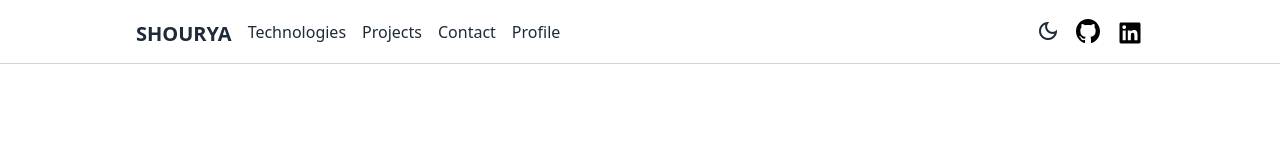
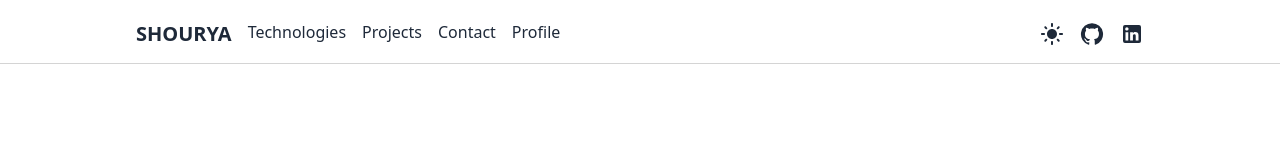
Before and after one commit to AryanShourya/My_portfolio, a React (Vite) app: page / in a window 1280 px wide. Shown: the top 160 px of the page. Built offline with nearby package versions, Linux system fonts and the light colour scheme.

Commit message:
improved dark mode

```diff
--- a/src/components/Navbar.jsx
+++ b/src/components/Navbar.jsx
@@ -1,15 +1,19 @@
-//import React from 'react'
+import GitHubIcon from '@mui/icons-material/GitHub';
+import LinkedInIcon from '@mui/icons-material/LinkedIn';
+import LightModeIcon from '@mui/icons-material/LightMode';
+import DarkModeIcon from '@mui/icons-material/DarkMode';
 import PropTypes from "prop-types"
+import { Link } from "react-scroll";
 
 
 export default function Navbar(props) {
 
 
   return (
-    <nav className={`fixed bg-${props.mode} text-${props.textColor}
+    <nav className={`fixed block bg-${props.mode} text-${props.textColor}
                      md:justify-items-center
                      content-center min-h-15 w-screen top-1 sm:min-w-[500px]
-                     border-neutral-300 border-b-1`}>
+                     border-neutral-300 border-b-[0.3px]`}>
       <div className="flex md:hidden justify-between">
         <ul className=" p-2 flex w-screen">
             <li >
@@ -18,10 +22,16 @@ export default function Navbar(props) {
         </ul>
         <ul className="flex p-2 space-x-4">
             <li >
-                <button onClick={props.changeTheme}>
-                    <span className="material-symbols-outlined ">dark_mode</span>
+                <button onClick={props.changeTheme}
+                    className={`${props.mode =='white'?"hidden":"block"}`}>
+                    <DarkModeIcon />
+                </button>
+                <button onClick={props.changeTheme}
+                    className={`${props.mode=="black"?"hidden":"block"}`}>
+                    <LightModeIcon/>
                 </button>
             </li>
+
             <li >
                 <button >
                 <span className="material-symbols-outlined dark:fill-neutral-200">menu</span>
@@ -33,36 +43,43 @@ export default function Navbar(props) {
                       justify-between sm:w-screen ">
         <ul className="p-2 md:flex space-x-4 font-medium">
             <li>
-               <a href="" className="text-xl font-bold">{props.name}</a>
+               <Link to="home" smooth="true" duration={600} offset={-80}
+               className="text-xl font-bold">{props.name}</Link>
             </li>
             <li>
-                <a href="" className="hover:text-slate-500">Technologies</a>
+                <Link to="tech" smooth="true" duration={600} offset={-40}
+                className="hover:text-slate-500">Technologies</Link>
             </li>
             <li>
-                <a className="hover:text-slate-500" href="">Projects</a>
+                <Link to='project' className="hover:text-slate-500" >Projects</Link>
             </li>
             <li>
-                <a className="hover:text-slate-500" href="">Contact</a>
+                <Link to='contact' className="hover:text-slate-500" >Contact</Link>
             </li>
             <li>
-                <a className="hover:text-slate-500" href="">Profile</a>
+                <a href='' className="hover:text-slate-500" >Profile</a>
             </li>
         </ul>
 
-        <ul className="p-2 flex space-x-4">
+        <ul className="p-2 hidden md:flex space-x-4">
             <li>
-                <button onClick={props.changeTheme}>
-                    <span className="material-symbols-outlined ">dark_mode</span>
+                <button onClick={props.changeTheme}
+                    className={`${props.mode=='white'?"hidden":"block"}`}>
+                    <DarkModeIcon/>
+                </button>
+                <button onClick={props.changeTheme}
+                    className={`${props.mode=='black'?"hidden":"block"}`}>
+                    <LightModeIcon/>
                 </button>
             </li>
             <li>
                 <a href="">
-                    <img className="size-6 " src="src\resources\svg\github-142-svgrepo-com.svg"/>
+                    <GitHubIcon />
                 </a>
             </li>
             <li>
                 <a href="">
-                    <img src="src\resources\svg\logo-linkedin-svgrepo-com.svg" className="size-7" />
+                    <LinkedInIcon />
                 </a>
             </li>
 
```
